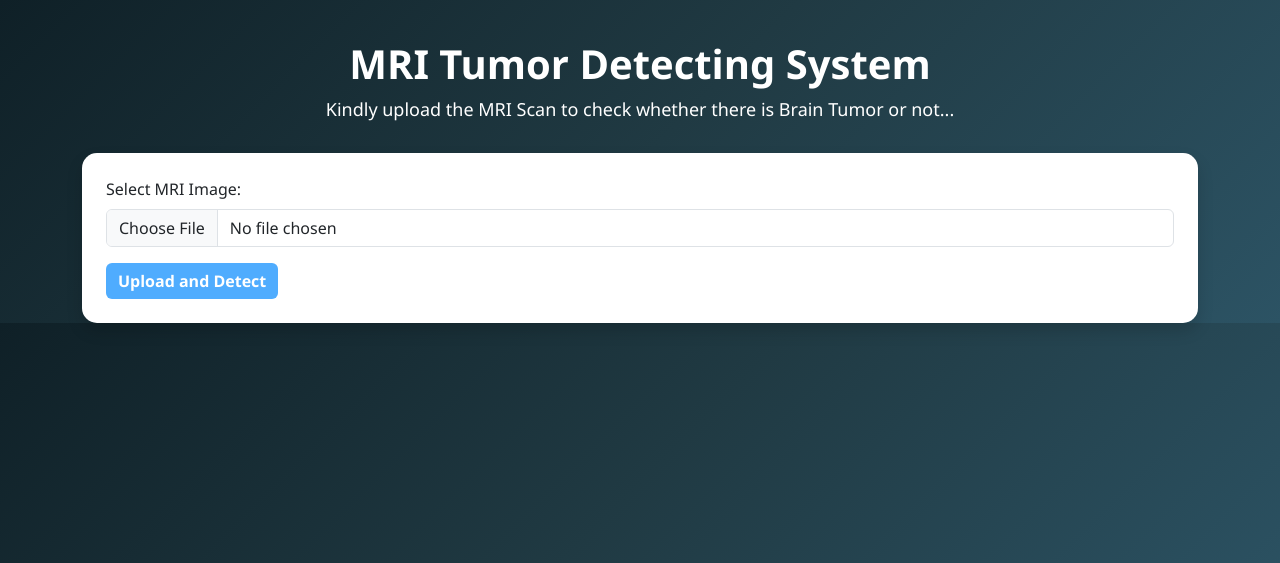
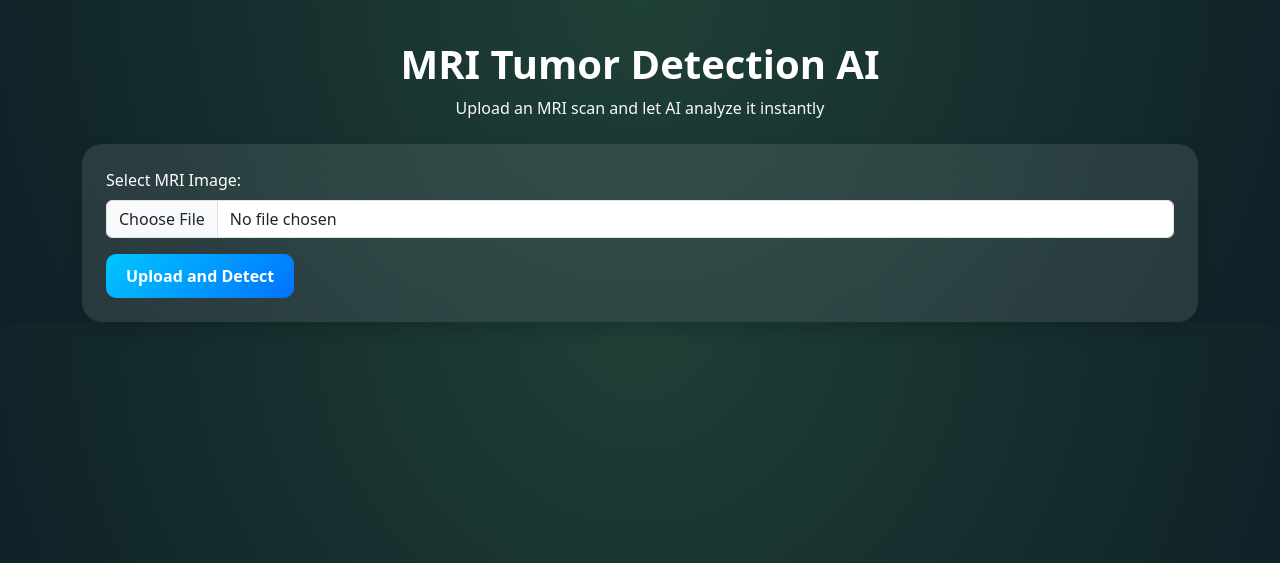
Before and after one commit to WebberX45/MRI-Tumour-Detection, a Flask app: page / in a window 1280 px wide. Shown: the top 563 px of the page. Run offline with Flask 3, Linux system fonts and the light colour scheme.

Commit message:
Add files via upload

```diff
--- a/main.py
+++ b/main.py
@@ -8,8 +8,7 @@ import os
 
 app = Flask(__name__)
 
-model = load_model('Model/model.h5')
-model.build((None, 256, 256, 3))
+model = load_model('Model/model.h5', compile=False, safe_mode=False)
 
 
 class_labels = ['pituitary', 'glioma', 'notumor', 'meningioma']
@@ -33,9 +32,9 @@ def predict_tumor(image_path):
     predicted_class_index = np.argmax(predictions, axis=1)[0]
 
     if class_labels[predicted_class_index] == 'notumor':
-        return "No Tumor"
+        return "No Tumor", False
     else:
-        return f"Tumor: {class_labels[predicted_class_index]}"
+        return f"Tumor: {class_labels[predicted_class_index]}", True
 
 
 
@@ -109,10 +108,13 @@ def index():
             file_location = os.path.join(app.config['UPLOAD_FOLDER'], file.filename)
             file.save(file_location)
 
-            result = predict_tumor(file_location)
+            result, has_tumor = predict_tumor(file_location)
+
+            heatmap_path = None
 
             try:
-                heatmap_path = generate_gradcam(file_location, model)
+                if has_tumor:
+                    heatmap_path = generate_gradcam(file_location, model)
             except Exception as e:
                 print("GradCAM error:", e)
                 heatmap_path = None
--- a/static/style.css
+++ b/static/style.css
@@ -1,6 +1,5 @@
-body{
-    background: linear-gradient(135deg,#0f2027,#203a43,#2c5364);
-    font-family: 'Segoe UI', Tahoma, Geneva, Verdana, sans-serif;
+body {
+    background: radial-gradient(circle at top, #1f4037, #0f2027);
 }
 
 /* Heading */
@@ -15,9 +14,13 @@ body{
 }
 
 /* Upload card */
-.card{
-    border-radius:15px;
-    border:none;
+.card {
+    border-radius: 20px;
+    border: none;
+    background: rgba(255, 255, 255, 0.1);
+    backdrop-filter: blur(15px);
+    box-shadow: 0 10px 30px rgba(0,0,0,0.3);
+    color: white;
 }
 
 .card-body{
@@ -25,14 +28,18 @@ body{
 }
 
 /* Upload button */
-.btn-primary{
-    background:#4facfe;
-    border:none;
-    font-weight:600;
+.btn-primary {
+    background: linear-gradient(135deg, #00c6ff, #0072ff);
+    border: none;
+    font-weight: 600;
+    padding: 10px 20px;
+    border-radius: 10px;
+    transition: 0.3s ease;
 }
 
-.btn-primary:hover{
-    background:#00c6ff;
+.btn-primary:hover {
+    transform: scale(1.05);
+    box-shadow: 0 5px 20px rgba(0, 114, 255, 0.5);
 }
 
 /* Image styling */
@@ -52,3 +59,22 @@ h4{
     font-size:28px;
     font-weight:700;
 }
+
+.card {
+    animation: fadeIn 0.6s ease-in-out;
+}
+
+@keyframes fadeIn {
+    from {
+        opacity: 0;
+        transform: translateY(20px);
+    }
+    to {
+        opacity: 1;
+        transform: translateY(0);
+    }
+}
+
+img {
+    max-width: 500px;
+}
--- a/templates/Index.html
+++ b/templates/Index.html
@@ -13,18 +13,30 @@
 <body class="bg-dark">
     <div class = "container">
         <div class="heading_main">
-            <h1 class="display" align="center" ><span style="color: white;">MRI Tumor Detecting System</span></h1>
-            <p class = "main_heading_para" align="center"><span style="color: white;">Kindly upload the MRI Scan to check whether there is Brain Tumor or not...</span></p>
+            <h1 class="display text-center text-white fw-bold">
+                MRI Tumor Detection AI
+            </h1>
+            <p class="text-center text-light">
+                Upload an MRI scan and let AI analyze it instantly
+            </p>
         </div>
 
         <!-- File Upload Form -->
         <div class="card shadow p-4 mt-4">
-            <form method="POST" enctype="multipart/form-data">
+            <form method="POST" enctype="multipart/form-data" id="uploadForm">
+
                 <div class="mb-3">
                     <label for="file" class="form-label">Select MRI Image:</label>
                     <input type="file" class="form-control" id="file" name="file" accept="image/*" required>
                 </div>
+
                 <button type="submit" class="btn btn-primary">Upload and Detect</button>
+
+                <!-- ✅ Loading Animation -->
+                <div id="loading" style="display:none; text-align:center; margin-top:15px;">
+                    <div class="spinner-border text-light" role="status"></div>
+                    <p class="text-light mt-2">Analyzing MRI...</p>
+                </div>
             </form>
         </div>
 
@@ -33,27 +45,51 @@
         <div id="results" class="mt-4">
             <div class="card shadow">
                 <div class="card-body">
-                    <h4 class="card-title {% if 'No Tumor' in result %}text-success{% else %}text-danger{% endif %}">
+                    <h2 class="{% if 'No Tumor' in result %}text-success{% else %}text-danger{% endif %} fw-bold text-center">
                         {{ result }}
-                    </h4>
-                    <div class="row mt-4">
+                    </h2>
+                    <div class="row mt-4 text-center">
+
+                        <!-- ✅ If NO heatmap → center image -->
+                        {% if not heatmap_path %}
+                        <div class="col-md-12 d-flex justify-content-center">
+                            <div>
+                                <h5 class="text-info">Original MRI</h5>
+                                <img src="{{ file_path }}" class="img-fluid shadow-lg">
+                            </div>
+                        </div>
+                        {% else %}
+
+                        <!-- ✅ If heatmap exists → side-by-side -->
                         <div class="col-md-6">
-                            <h5 class="text-white">MRI Scan</h5>
-                            <img src="{{ file_path }}" class="img-fluid">
+                            <h5 class="text-info">Original MRI</h5>
+                            <img src="{{ file_path }}" class="img-fluid shadow-lg">
                         </div>
 
-                        {% if heatmap_path %}
                         <div class="col-md-6">
-                            <h5 class="text-white">Tumor Heatmap</h5>
-                            <img src="{{ heatmap_path }}" class="img-fluid">
+                            <h5 class="text-warning">AI Heatmap</h5>
+                            <img src="{{ heatmap_path }}" class="img-fluid shadow-lg">
                         </div>
+
                         {% endif %}
+
                     </div>
                 </div>
             </div>
         </div>
         {% endif %}
     </div>
+    <script>
+    document.addEventListener("DOMContentLoaded", function() {
+        const form = document.getElementById("uploadForm");
+        const loading = document.getElementById("loading");
+
+        form.addEventListener("submit", function() {
+            loading.style.display = "block";
+        });
+    });
+    </script>
+
 </body>
 
 </html>
```
Also changed, not shown: uploads/41598_2023_41576_Fig1_HTML.jpg (added), uploads/heatmap_41598_2023_41576_Fig1_HTML.jpg (added), uploads/heatmap_MRI.jpg (added).
